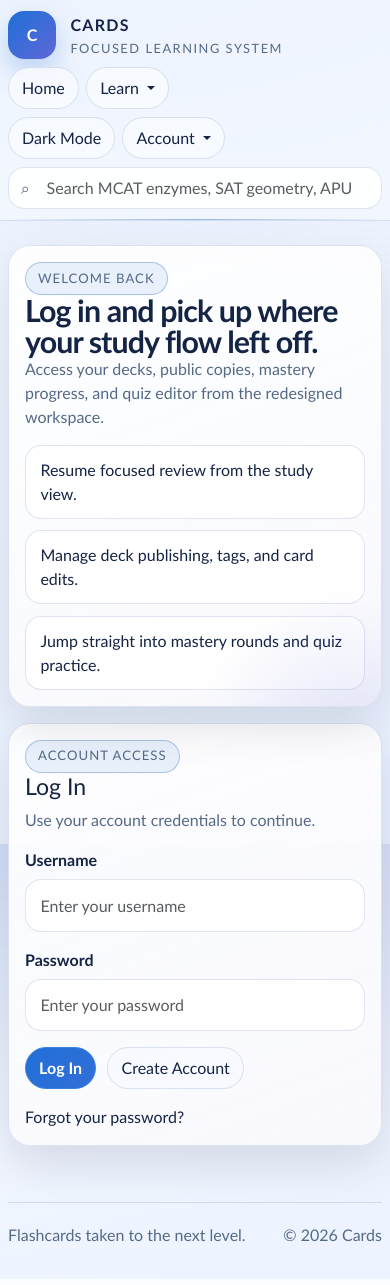
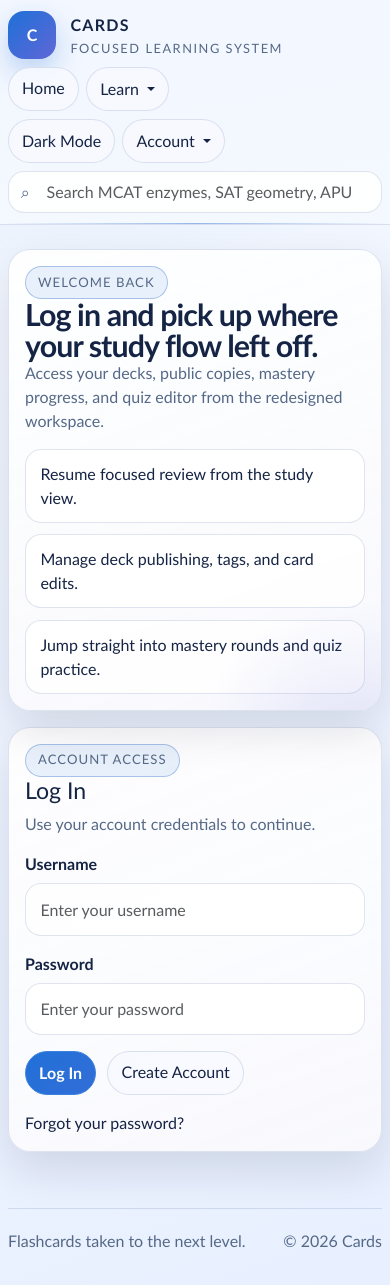
Before and after one commit to Aden-1/Cards, a Flask app: a page that uses templates/base.html in a window 390 px wide. Run offline with Flask 3, Linux system fonts and the light colour scheme; the visitor is signed in with stand-in values (Sample User, id 1); parts of the project's set-up code (start-up, migrations or seed data) failed here and were passed over; some libraries are stand-ins or nearby versions.

Commit message:
Version 1.71
Improved mobile performance and optimization.

```diff
--- a/static/app.css
+++ b/static/app.css
@@ -54,6 +54,7 @@
 
 html {
   scroll-behavior: smooth;
+  scroll-padding-top: 5rem;
 }
 
 body {
@@ -66,6 +67,7 @@ body {
     radial-gradient(900px 500px at 0% 0%, color-mix(in srgb, var(--primary) 12%, transparent), transparent 58%),
     linear-gradient(160deg, var(--bg), var(--bg-elev));
   background-attachment: fixed;
+  -webkit-tap-highlight-color: color-mix(in srgb, var(--primary) 20%, transparent);
 }
 
 body.dragging-active,
@@ -115,7 +117,9 @@ main {
   position: sticky;
   top: 0;
   z-index: 40;
+  isolation: isolate;
   backdrop-filter: blur(14px);
+  -webkit-backdrop-filter: blur(14px);
   background: color-mix(in srgb, var(--bg) 84%, transparent);
   border-bottom: 1px solid var(--line);
   transition: transform var(--transition-slow);
@@ -1333,6 +1337,21 @@ summary::-webkit-details-marker {
 }
 
 @media (max-width: 820px) {
+  /* Keep mobile/tablet scrolling and compositing inexpensive. */
+  body {
+    background-attachment: scroll;
+  }
+
+  body::before {
+    display: none;
+  }
+
+  .site-header {
+    background: color-mix(in srgb, var(--bg) 96%, transparent);
+    backdrop-filter: none;
+    -webkit-backdrop-filter: none;
+  }
+
   .site-nav {
     flex-wrap: wrap;
     align-items: center;
@@ -1370,6 +1389,17 @@ summary::-webkit-details-marker {
     width: 100%;
   }
 
+  .nav-chip,
+  .theme-toggle,
+  .btn-surface,
+  .btn-primary-surface,
+  .btn-danger-surface,
+  .btn-ghost-surface,
+  summary.btn-summary,
+  .tag-chip {
+    min-height: 44px;
+  }
+
   .toolbar-row > .score-chip,
   .reorder-actions > .reorder-status {
     width: 100%;
@@ -1403,6 +1433,19 @@ summary::-webkit-details-marker {
 @media (max-width: 640px) {
   .app-shell {
     width: min(100vw - 1rem, 1240px);
+  }
+
+  /* Avoid expensive fixed-background work on the narrowest screens. */
+  html {
+    scroll-padding-top: 4rem;
+  }
+
+  body {
+    background-attachment: scroll;
+  }
+
+  body::before {
+    display: none;
   }
 
   .site-nav,
@@ -1485,4 +1528,61 @@ summary::-webkit-details-marker {
   .nav-search .form-control {
     min-width: 0;
   }
-}
+
+  /* Keep primary controls comfortable for thumbs without changing actions. */
+  .nav-chip,
+  .theme-toggle,
+  .btn-surface,
+  .btn-primary-surface,
+  .btn-danger-surface,
+  .btn-ghost-surface,
+  summary.btn-summary,
+  .tag-chip {
+    min-height: 44px;
+  }
+
+  .nav-chip,
+  .theme-toggle,
+  .btn-surface,
+  .btn-primary-surface,
+  .btn-danger-surface,
+  .btn-ghost-surface,
+  summary.btn-summary,
+  .tag-chip,
+  .deck-card,
+  .quiz-card,
+  .public-card,
+  .list-card {
+    transition: none;
+  }
+
+  .nav-chip:hover,
+  .theme-toggle:hover,
+  .btn-surface:hover,
+  .btn-primary-surface:hover,
+  .btn-danger-surface:hover,
+  .btn-ghost-surface:hover,
+  summary.btn-summary:hover,
+  .deck-card:hover,
+  .quiz-card:hover,
+  .public-card:hover,
+  .list-card:hover {
+    transform: none;
+    box-shadow: none;
+  }
+}
+
+@media (prefers-reduced-motion: reduce) {
+  html {
+    scroll-behavior: auto;
+  }
+
+  *,
+  *::before,
+  *::after {
+    animation-duration: 0.01ms !important;
+    animation-iteration-count: 1 !important;
+    transition-duration: 0.01ms !important;
+    scroll-behavior: auto !important;
+  }
+}
--- a/static/app.js
+++ b/static/app.js
@@ -3,7 +3,13 @@
   const appConfig = window.cardsConfig || {};
   const isAuthenticated = Boolean(appConfig.isAuthenticated);
   const userTheme = typeof appConfig.userTheme === 'string' ? appConfig.userTheme : '';
-  const savedTheme = localStorage.getItem('cards-theme');
+  let savedTheme = '';
+  try {
+    savedTheme = localStorage.getItem('cards-theme') || '';
+  } catch (error) {
+    // Some mobile privacy modes disable local storage. The page still works
+    // with the default theme in that case.
+  }
   const initialTheme = isAuthenticated
     ? (userTheme || 'dark')
     : (savedTheme || 'light');
@@ -34,7 +40,11 @@
         // Keep the UI responsive even if saving the preference fails.
       }
     } else {
-      localStorage.setItem('cards-theme', theme);
+      try {
+        localStorage.setItem('cards-theme', theme);
+      } catch (error) {
+        // The theme remains applied for this session if storage is unavailable.
+      }
     }
     updateThemeButton(theme);
   }
@@ -94,8 +104,25 @@
     }
 
     syncHeaderVisibility();
-    window.addEventListener('scroll', syncHeaderVisibility, { passive: true });
-    mobileHeaderQuery.addEventListener('change', syncHeaderVisibility);
+    let scrollFramePending = false;
+    function scheduleHeaderVisibility() {
+      if (scrollFramePending) {
+        return;
+      }
+      scrollFramePending = true;
+      window.requestAnimationFrame(() => {
+        scrollFramePending = false;
+        syncHeaderVisibility();
+      });
+    }
+
+    window.addEventListener('scroll', scheduleHeaderVisibility, { passive: true });
+    if (typeof mobileHeaderQuery.addEventListener === 'function') {
+      mobileHeaderQuery.addEventListener('change', syncHeaderVisibility);
+    } else if (typeof mobileHeaderQuery.addListener === 'function') {
+      // Safari versions that predate MediaQueryList.addEventListener.
+      mobileHeaderQuery.addListener(syncHeaderVisibility);
+    }
 
     const themeToggle = document.getElementById('themeToggle');
     if (themeToggle) {
--- a/templates/base.html
+++ b/templates/base.html
@@ -2,7 +2,7 @@
 <html lang="en" data-theme="light">
 <head>
     <meta charset="UTF-8">
-    <meta name="viewport" content="width=device-width, initial-scale=1.0">
+    <meta name="viewport" content="width=device-width, initial-scale=1, viewport-fit=cover">
     <title>{% block title %}Cards{% endblock %}</title>
     <link href="{{ asset_url('vendor/bootstrap/bootstrap.min.css') }}" rel="stylesheet">
     <link href="{{ asset_url('app.css') }}" rel="stylesheet">
```
